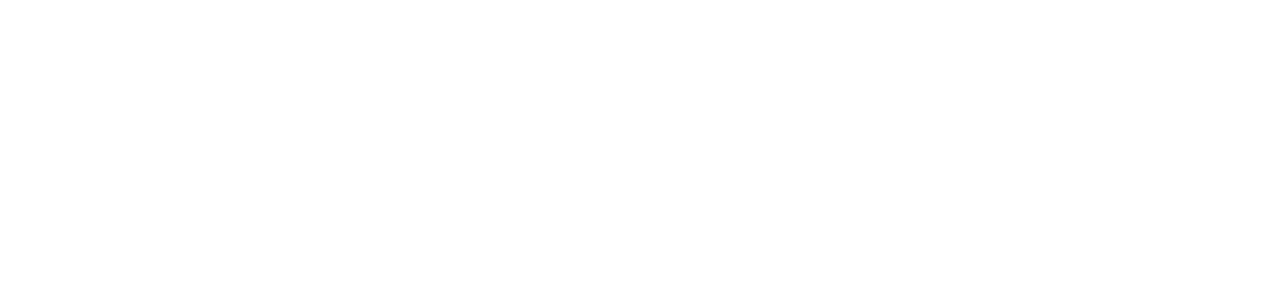
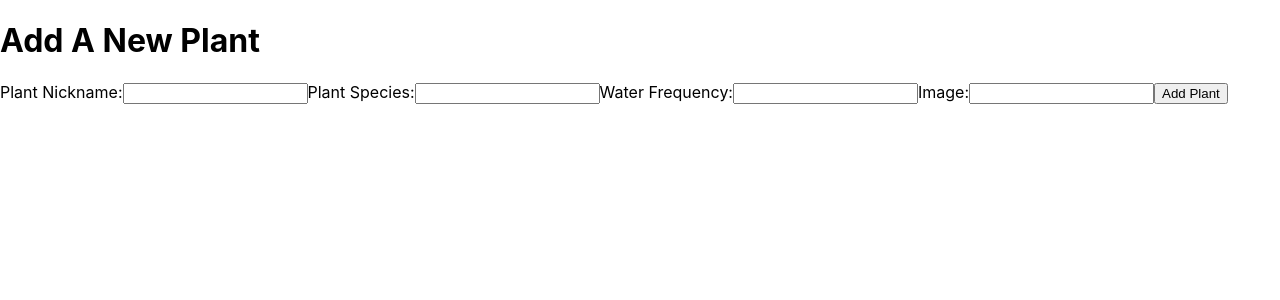
Before and after one commit to NOT-Nathan/Front-End, a React (Create React App) app in the folder front-end/: page /addPlant in a window 1280 px wide. Shown: the top 300 px of the page. Built offline with nearby package versions, Linux system fonts and the light colour scheme.

Commit message:
CRUD requests written

```diff
--- a/front-end/src/App.js
+++ b/front-end/src/App.js
@@ -6,6 +6,7 @@ import Register from './components/Register';
 import EditPlant from './components/EditPlant';
 import PlantList from './components/PlantList';
 import EditUser from './components/EditUser';
+import AddPlant from './components/AddPlant';
 
 function App() {
   return (
@@ -31,6 +32,10 @@ function App() {
           <PrivateRoute path='/editAccount'>
             <EditUser />
           </PrivateRoute>
+
+          <PrivateRoute path='/addPlant'>
+            <AddPlant />
+          </PrivateRoute>
         </Switch>
 
     </Router>
--- /dev/null
+++ b/front-end/src/components/AddPlant.js
@@ -0,0 +1,76 @@
+import axiosWithAuth from '../helpers/axiosWithAuth';
+import { useState } from 'react';
+import { useHistory } from 'react-router-dom';
+
+const AddPlant = ({plantList, setPlantList}) => {
+
+    const initialState = {
+        id: Date.now(),
+        nickname: '',
+        species: '',
+        H2O: '',
+        img: '',
+        userID: '',
+    }
+
+    const [newPlant, setNewPlant] = useState(initialState);
+
+    const handleChange = (e) => {
+        setNewPlant({
+            ...plantList,
+            [e.target.name]: e.target.value
+        })
+    };
+
+    const submit = () => {
+        axiosWithAuth().put(`https://tt130bwplants.herokuapp.com/api/user/${plantList.userID}/plants `, newPlant)
+            .then(res => {
+                console.log(res);
+                // setPlantList({
+                //     ...plantList,
+                //     newPlant
+                // })
+            })
+            .catch(err => console.log(err));
+    };
+
+    const { push } = useHistory();
+
+    return(
+        <form onSubmit={submit}>
+            <h1>Add A New Plant</h1>
+
+            <label htmlFor="nickname">Plant Nickname:</label>
+            <input
+                name="nickname"
+                onChange={handleChange}
+                value={newPlant.nickname}
+            />
+
+            <label htmlFor="species">Plant Species:</label>
+            <input
+                name="species"
+                onChange={handleChange}
+                value={newPlant.species}
+            />
+
+            <label htmlFor="H2O">Water Frequency:</label>
+            <input
+                name="H2O"
+                onChange={handleChange}
+                value={newPlant.H2O}
+            />
+
+            <label htmlFor="img">Image:</label>
+            <input
+                name="img"
+                onChange={handleChange}
+                value={newPlant.img}
+            />
+
+            <button onClick={() => push('/plants')}>Add Plant</button>
+        </form>
+    )
+};
+
+export default AddPlant;
--- a/front-end/src/components/EditPlant.js
+++ b/front-end/src/components/EditPlant.js
@@ -1,7 +1,8 @@
 import React, { useState } from 'react';
+import { useHistory } from 'react-router-dom';
 import axiosWithAuth from '../helpers/axiosWithAuth';
 
-const EditPlant = () => {
+const EditPlant = ({plantList, setPlantList}) => {
 
     const initialState = {
         id: Date.now(),
@@ -14,22 +15,27 @@ const EditPlant = () => {
 
     const [plantToEdit, setPlantToEdit] = useState(initialState);
 
+    const { push } = useHistory();
+
     const saveEdit = e => {
         e.preventDefault();
-        axiosWithAuth().put(`/plants/${plantToEdit.id}`, plantToEdit)
-          .then(res => console.log(res))
-            // updatePlants(plants.map(item => {
-            //   if(item.id === res.data.id) {
-            //     return res.data
-            //   } else {
-            //     return item
-            //   }
-            // }))
-          .catch(err => console.log(err))
+        axiosWithAuth().put(`https://tt130bwplants.herokuapp.com/api/plants/${plantToEdit.id}`, plantToEdit)
+            .then(res => {
+                console.log(res);
+                setPlantList(plantList.map(item => {
+                    if(item.id === res.data.id) {
+                        return res.data
+                    } else {
+                        return item
+                    }
+                }))
+            })
+            .catch(err => console.log(err));
+        push('/plants');
     };
 
     const deletePlant = plant => {
-        axiosWithAuth().delete(`plants/${plant.id}`)
+        axiosWithAuth().delete(`https://reqres.in/api/users/${plant.id}`)
             .then(res => console.log(res))
             // updatePlants(plants.filter(item => {
             //   return item.id !== plant.id
@@ -45,6 +51,9 @@ const EditPlant = () => {
     };
 
     return(
+        <>
+        <h1>Edit Plant</h1>
+
         <form onSubmit={saveEdit}>
 
             <label htmlFor="nickname">Plant Nickname:</label>
@@ -76,9 +85,10 @@ const EditPlant = () => {
                 />
 
           <button>Save</button>
-          <button onClick={deletePlant}>Delete</button>
+          <button onClick={() => deletePlant}>Delete</button>
 
         </form>
+        </>
     )
 };
 
--- a/front-end/src/components/EditUser.js
+++ b/front-end/src/components/EditUser.js
@@ -10,37 +10,33 @@ const EditUser = () => {
         phone: '',
     }
 
-    const [editUser, setEditUser] = useState(initialState);
+    const [user, updateUser] = useState(initialState);
 
     const { push } = useHistory();
     const saveEdit = e => {
         e.preventDefault();
-        axiosWithAuth().put(`/user/${editUser.id}`, editUser)
-          .then(res => console.log(res))
-            // updatePlants(plants.map(item => {
-            //   if(item.id === res.data.id) {
-            //     return res.data
-            //   } else {
-            //     return item
-            //   }
-            // }))
-          .catch(err => console.log(err));
+        axiosWithAuth().put(`https://tt130bwplants.herokuapp.com/api/user/${user.id}`, user)
+            .then(res => {
+                console.log(res)
+                updateUser(res.data)
+            })
+            .catch(err => console.log(err));
         push('/plants')
     };
 
-    const deleteUser = user => {
-        axiosWithAuth().delete(`user/${user.id}`)
-            .then(res => console.log(res))
-            // updatePlants(plants.filter(item => {
-            //   return item.id !== plant.id
-            // }))
+    const deleteUser = username => {
+        axiosWithAuth().delete(`https://tt130bwplants.herokuapp.com/api/user/${username.id}`)
+            .then(res => {
+                updateUser(user);
+                console.log(user)
+            })
             .catch(err => console.log(err));
         push('/login')
     };
 
     const handleChange = (e) => {
-        setEditUser({
-            ...editUser,
+        updateUser({
+            ...user,
             [e.target.name]: e.target.value
         })
     };
@@ -51,25 +47,18 @@ const EditUser = () => {
 
         <form onSubmit={saveEdit}>
 
-            <label htmlFor="username">Username:</label>
-            <input
-                name="username"
-                onChange={handleChange}
-                value={editUser.username}
-            />
-
             <label htmlFor="password">Password:</label>
             <input
                 name="password"
                 onChange={handleChange}
-                value={editUser.password}
+                value={user.password}
             />
 
             <label htmlFor="phone">Phone Number:</label>
             <input
                 name="phone"
                 onChange={handleChange}
-                value={editUser.phone}
+                value={user.phone}
             />
 
             <button>Save</button>
--- a/front-end/src/components/Login.js
+++ b/front-end/src/components/Login.js
@@ -21,8 +21,11 @@ const Login = () => {
     const { push } = useHistory();
     const login = e => {
         e.preventDefault();
-        axios.post('/login', credentials)
-            .then(res => console.log(res))
+        axios.post('https://tt130bwplants.herokuapp.com/api/auth/login', credentials)
+            .then(res => {
+                // console.log(res);
+                localStorage.setItem('authToken', res.data.payload);
+            })
             .catch(err => console.log(err));
         push('/plants');
     };
--- a/front-end/src/components/PlantList.js
+++ b/front-end/src/components/PlantList.js
@@ -1,19 +1,22 @@
 import React, { useState, useEffect } from "react";
-import { useHistory, Link } from 'react-router-dom';
+import { Link, useHistory } from 'react-router-dom';
 import axiosWithAuth from '../helpers/axiosWithAuth';
+import AddPlant from './AddPlant';
+import EditPlant from "./EditPlant";
 
 const PlantList = () => {
 
     const [plantList, setPlantList] = useState([]);
+    const { push } = useHistory();
 
     useEffect(() => {
-        axiosWithAuth().get('/plants')
-            .then(res => console.log(res))
-            //setPlantList(res.data)
+        axiosWithAuth().get('https://tt130bwplants.herokuapp.com/api/auth/plants')
+            .then(res => {
+                // console.log(res);
+                setPlantList(res.data)
+            })
             .catch(err => console.log(err))
     }, [] );
-
-    const { push } = useHistory();
 
     return(
         <div className="plant-list-container">
@@ -27,14 +30,23 @@ const PlantList = () => {
                 Logout
             </Link>
 
-            <ul>
-                {plantList.map(plant => (
-                    <li key={plant.id} onClick={push('/editPlant')}>
-                        <img src={plant.img} alt='plant' />
-                    </li>
-                ))}
-            </ul>
-      </div>
+            {/* {console.log(plantList)} */}
+            {plantList.map(plant => (
+                <div key={plant.id}>
+                    <img src={plant.img} alt='plant' onClick={<EditPlant />} />
+                    <p>Nickname:{plant.nickname}</p>
+                    <p>Species:{plant.species}</p>
+                    <p>H2O:{plant.H2O}</p>
+                </div>
+            ))}
+
+            <button onClick={() => {
+                <AddPlant plantList={plantList} setPlantList={setPlantList}/>;
+                push('/addPlant')
+            }}>
+            Add Plant
+            </button>
+        </div>
     )
 };
 
--- a/front-end/src/components/Register.js
+++ b/front-end/src/components/Register.js
@@ -1,6 +1,7 @@
 import React, { useState } from "react";
 import { useHistory } from 'react-router-dom';
 import axios from "axios";
+
 
 const Register = () => {
     const initialState = {
@@ -9,11 +10,11 @@ const Register = () => {
         phone: '',
     }
 
-    const [credentials, setCredentials] = useState(initialState);
+    const [user, setUser] = useState(initialState);
 
     const handleChange = e => {
-      setCredentials({
-        ...credentials,
+      setUser({
+        ...user,
         [e.target.name]: e.target.value,
       })
     };
@@ -21,11 +22,15 @@ const Register = () => {
     const { push } = useHistory();
     const register = e => {
         e.preventDefault();
-        axios.post('/register', credentials)
-            .then(res => console.log(res))
+        axios.post('https://tt130bwplants.herokuapp.com/api/auth/register', user)
+            .then(res => {
+                // console.log(res);
+                localStorage.setItem('authToken', res.data.payload);
+            })
             .catch(err => console.log(err));
         push('/login')
     };
+
     return(
         <>
         <h1>
@@ -38,7 +43,7 @@ const Register = () => {
             <input
                 type='text'
                 name='username'
-                value={credentials.username}
+                value={user.username}
                 onChange={handleChange}
             />
 
@@ -46,7 +51,7 @@ const Register = () => {
             <input
                 type='text'
                 name='password'
-                value={credentials.password}
+                value={user.password}
                 onChange={handleChange}
             />
 
@@ -54,7 +59,7 @@ const Register = () => {
             <input
                 type='text'
                 name='phone'
-                value={credentials.phone}
+                value={user.phone}
                 onChange={handleChange}
             />
 
```
